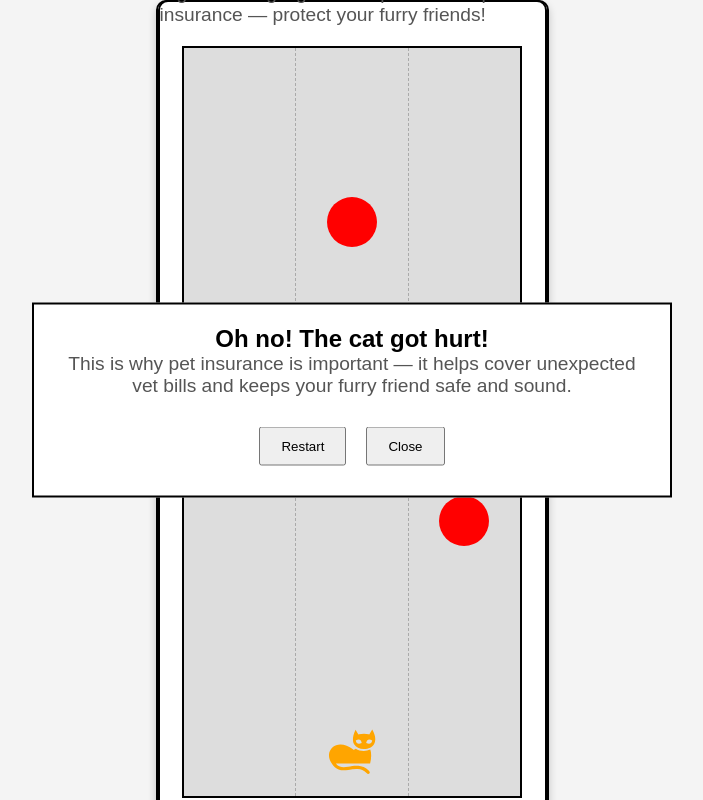
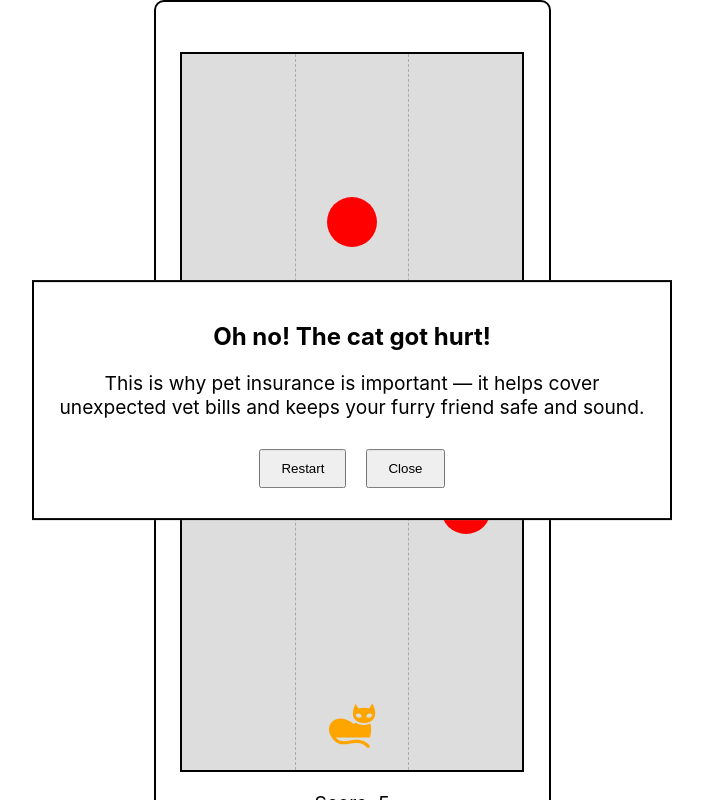
Before and after one commit to GJDteamOne/claw-and-order, a React (Create React App) app: page /game in a window 1280 px wide. Shown: the top 800 px of the page, without its empty margins (288-991 px from the left). Built offline with nearby package versions, Linux system fonts and the light colour scheme.

Commit message:
updated game + app

```diff
--- a/src/App.js
+++ b/src/App.js
@@ -1,18 +1,19 @@
 import React from 'react';
-import './App.css';
-import Game from './components/Game';
+import { BrowserRouter as Router, Routes, Route } from 'react-router-dom';
+import CatOrDog from './CatOrDog.js'
+import StartingPot from './StartingPot.js'
+import Game from './components/Game.js';
 
-const App = () => {
+function App() {
   return (
-    <div className='game-container'>
-      <h1>Cat Dodge Game</h1>
-      <p>A game to highlight the importance of pet insurance — protect your furry friends!</p>
+    <Router>
+      <Routes>
+        <Route path="/" element={<CatOrDog />} />
+        <Route path="/starting-pot" element={<StartingPot />} />
+        <Route path="/game" element={<Game />} />
+      </Routes>
+    </Router>
+  );
+}
 
-        <Game />
-
-
-    </div>
-  );
-};
-
-export default App
+export default App;
--- a/src/components/Game.js
+++ b/src/components/Game.js
@@ -73,7 +73,7 @@ const Game = () => {
   };
 
   return (
-    <div>
+    <div className='game-container'>
       <GameBoard
         catPosition={catPosition}
         obstacles={obstacles}
```
